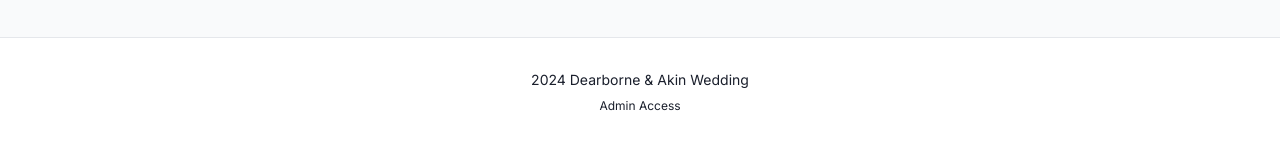
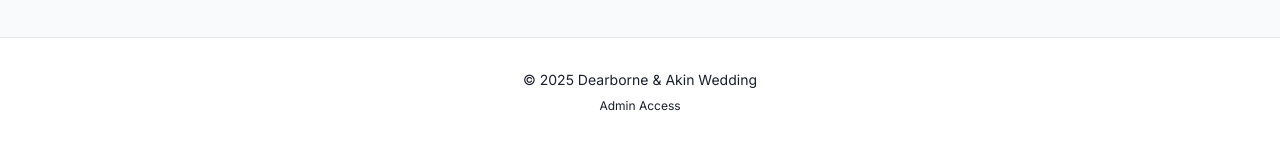
Before and after one commit to deeplusakin/lovefest-rsvp-manager, a React (Vite) app: page / in a window 1280 px wide. Shown: the part 3480-3624 px from the top of the page. Built offline with nearby package versions, Linux system fonts and the light colour scheme; no server answers; the database is empty; a web font is replaced by a local one.

Commit message:
Update copyright year
Update the copyright year in the footer to reflect the new year, 2025.

```diff
--- a/src/pages/Index.tsx
+++ b/src/pages/Index.tsx
@@ -21,7 +21,7 @@ const Index = () => {
         <ContributionWall />
         <footer className="py-8 text-center text-sm text-muted-foreground border-t">
           <div className="container">
-            <p>2024 Dearborne & Akin Wedding</p>
+            <p>© 2025 Dearborne & Akin Wedding</p>
             <Link
               to="/admin"
               className="mt-2 inline-block text-xs hover:underline"
```
